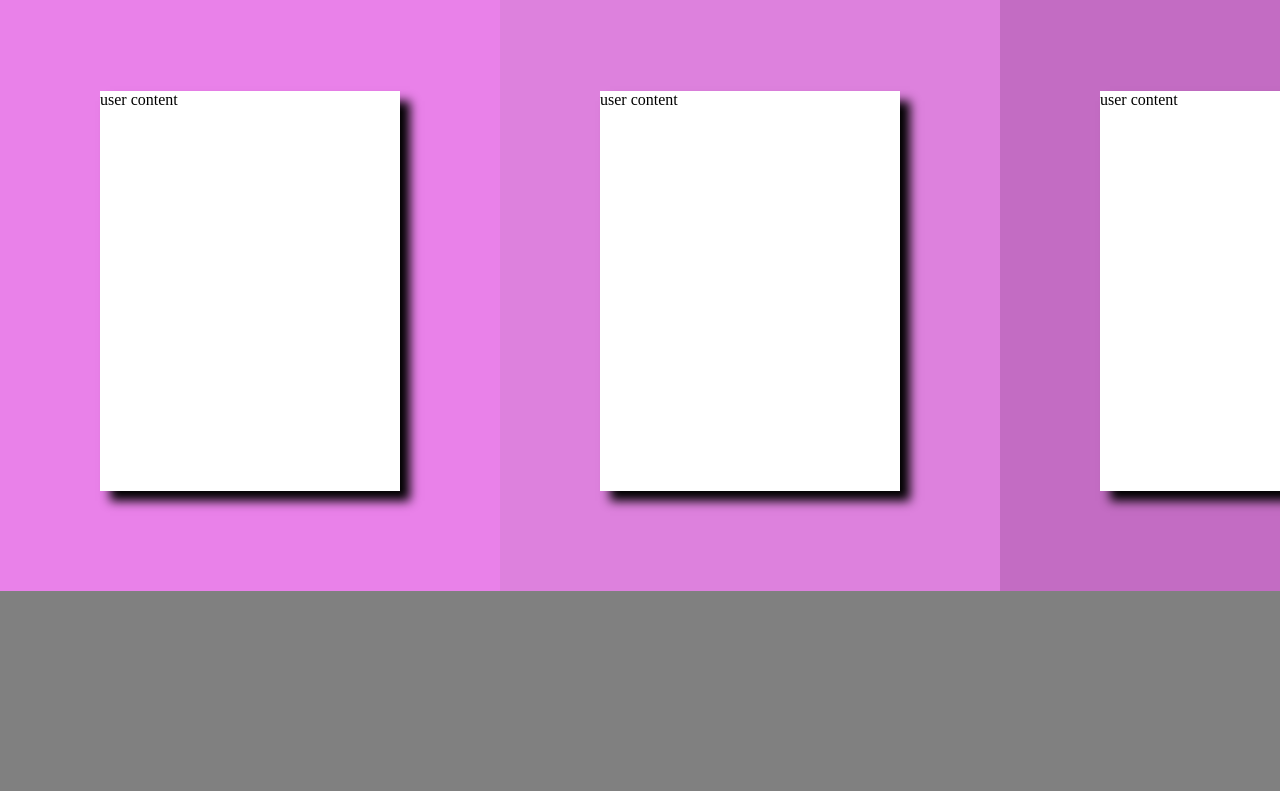
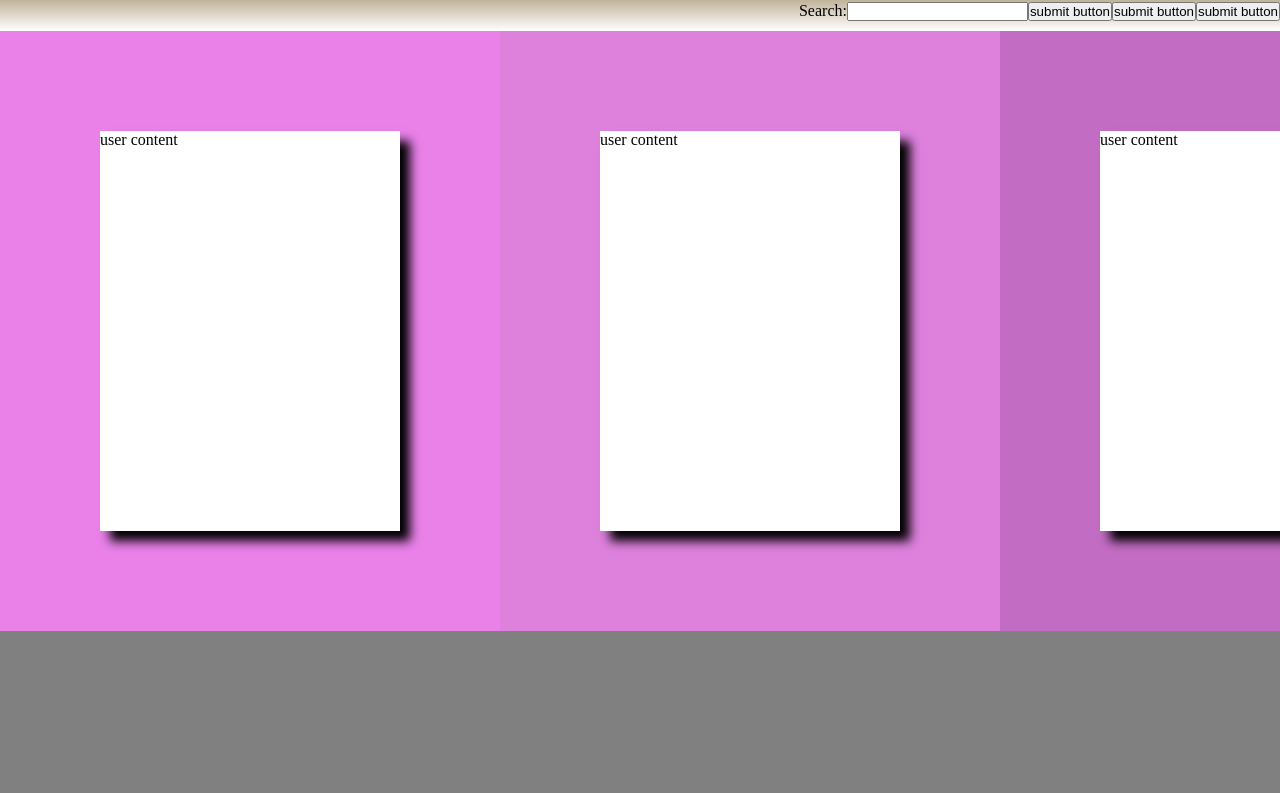
Before and after one commit to OskarWiiala/Smartsoft, a website: page front-end/index.html in a window 1280 px wide. Shown: the part 145-938 px from the top of the page. Drawn offline with Linux system fonts and the light colour scheme.

Commit message:
html 24.11 buttons and search

```diff
--- a/front-end/css/style.css
+++ b/front-end/css/style.css
@@ -78,6 +78,15 @@
     flex-wrap: nowrap;
 }
 
+.middle {
+    flex: 1;
+    background-image: linear-gradient(180deg, #ae9d7c, white);
+    display: flex;
+    justify-content: flex-end;
+    align-items: center;
+    height: 5vh;
+}
+
 .userCards {
     flex: 1;
     background-color: #dbb0b0;
--- a/front-end/index.html
+++ b/front-end/index.html
@@ -33,6 +33,17 @@
     </div>
 </div>
 
+<div class="middle">
+
+    <label>Search:</label>
+    <input class="searchInput" type="text" name="Search"/>
+    <input class="submitButton submitButton2" type="submit" value="submit button">
+    <input class="submitButton submitButton2" type="submit" value="submit button">
+    <input class="submitButton submitButton2" type="submit" value="submit button">
+
+
+</div>
+
 <div class="content">
     <div class="userCards">
         <div class="cardArea1">
```
Lines whose indentation alone changed are shown as unchanged.
